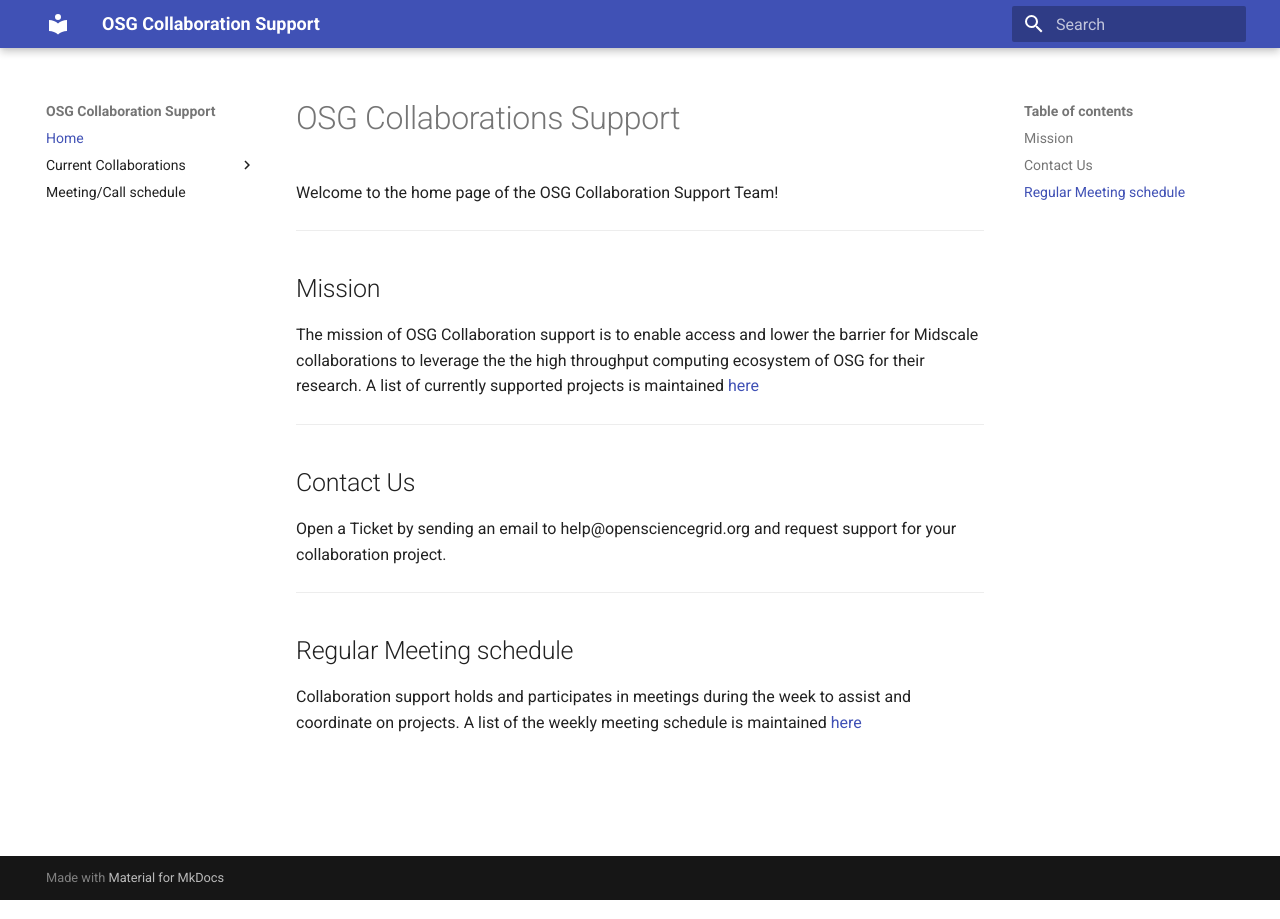
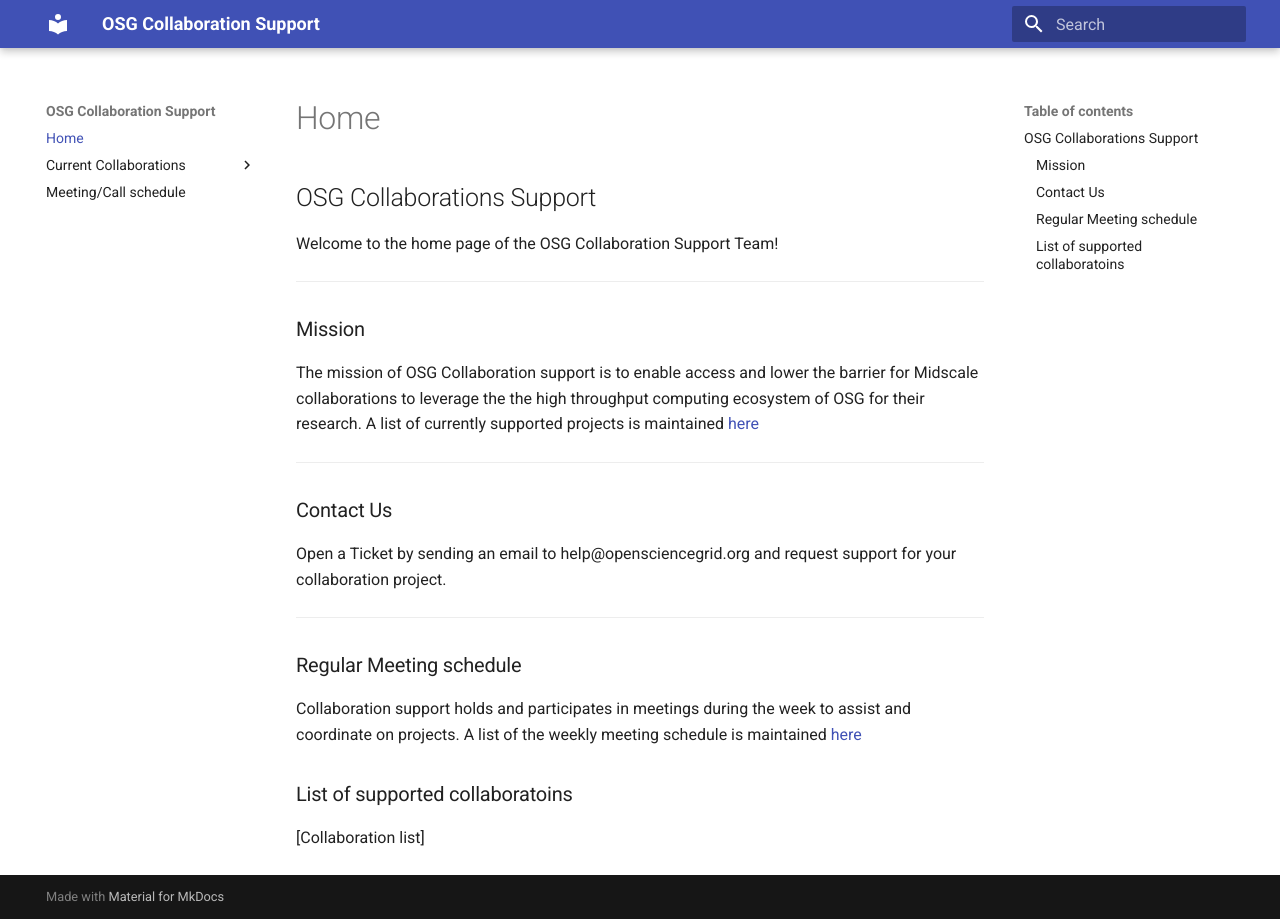
Before and after one commit to osg-htc/collaboration-support, an MkDocs documentation site: the page built from docs/index.md, in a window 1280 px wide. Built offline with MkDocs 1.6.1 and Material for MkDocs 9.7.7, drawn with Linux system fonts in a browser that asks for light colours; old or Windows-style settings are respelled for this version of MkDocs.

Commit message:
Update index.md

```diff
--- a/docs/index.md
+++ b/docs/index.md
@@ -1,10 +1,10 @@
-# OSG Collaborations Support
+## OSG Collaborations Support
 
 Welcome to the home page of the OSG Collaboration Support Team!
 
 ***
 
-## Mission
+### Mission
 
 The mission of OSG Collaboration support is to enable access and lower the barrier for Midscale collaborations to leverage the
 the high throughput computing ecosystem of OSG for their research.
@@ -12,12 +12,16 @@
 
 ***
 
-## Contact Us
+### Contact Us
 
 Open a Ticket by sending an email to help@opensciencegrid.org and request support for your collaboration project.
 
 ***
 
-## Regular Meeting schedule
+### Regular Meeting schedule
 
 Collaboration support holds and participates in meetings during the week to assist and coordinate on projects. A list of the weekly meeting schedule is maintained [here](misc/meeting-schedule.md)
+
+### List of supported collaboratoins
+
+[Collaboration list]
```
